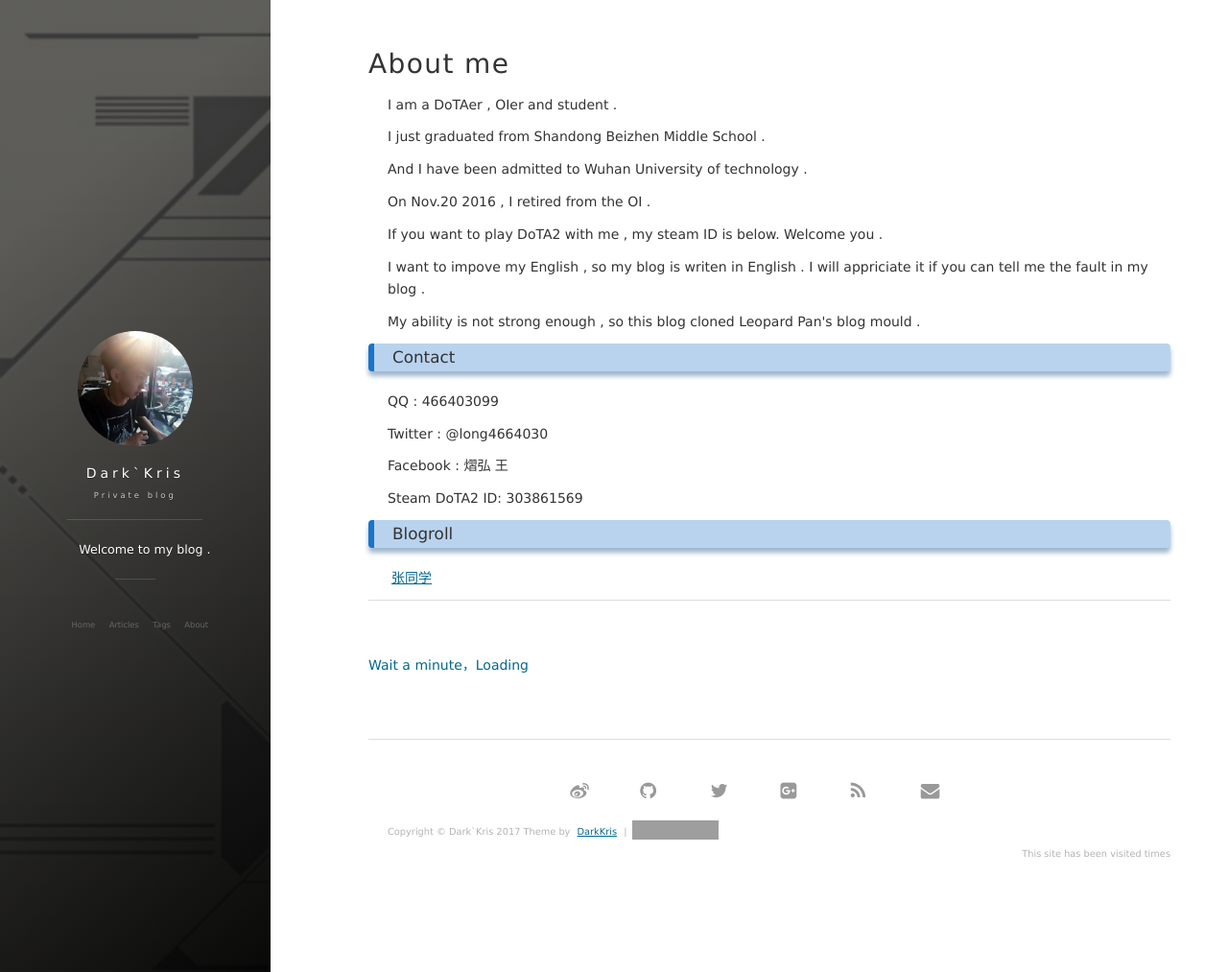
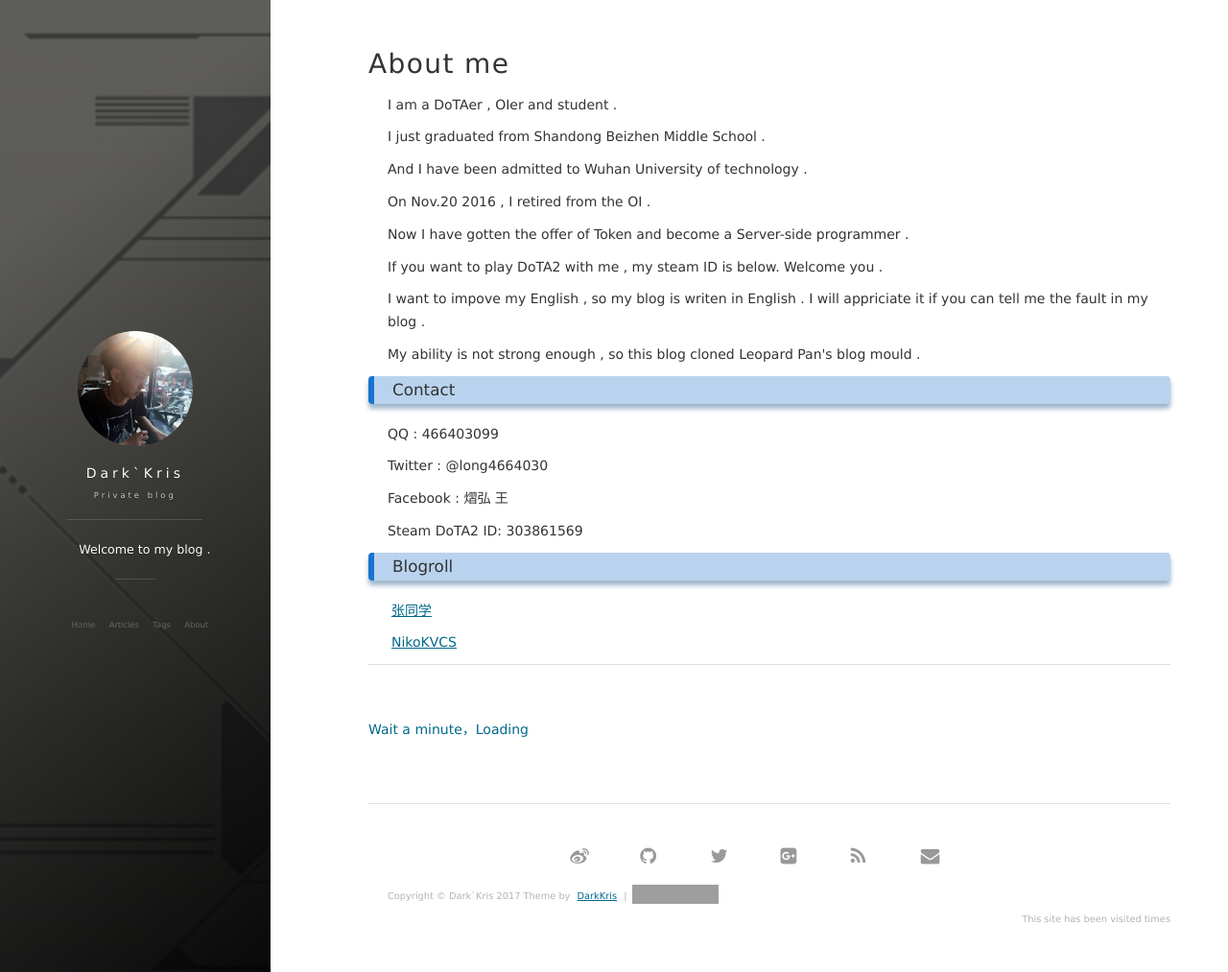
Before and after one commit to DeAntiWang/deantiwang.github.io, a Jekyll site: the page built from about.md, in a window 1280 px wide and 1013 px high. Shown: the whole window at 96% size. Built offline with Jekyll 4.4.1, drawn with Linux system fonts in a browser that asks for light colours; nearby versions of some CDN libraries; comment, search, counter and statistics services are not loaded; grey boxes are pictures that could not be loaded.

Commit message:
Update about.md

```diff
--- a/about.md
+++ b/about.md
@@ -16,6 +16,10 @@ And I have been admitted to Wuhan University of technology .
 <p>
 
 On Nov.20 2016 , I retired from the OI .
+
+<p>
+
+Now I have gotten the offer of Token and become a Server-side programmer .
 
 <p>
 
@@ -59,6 +63,8 @@ Steam DoTA2 ID: 303861569
 
 <p>
 
+<a href="https://nikokvcs.github.io/" class="blogroll" >NikoKVCS</a>
+
 <p>
 
 
```
